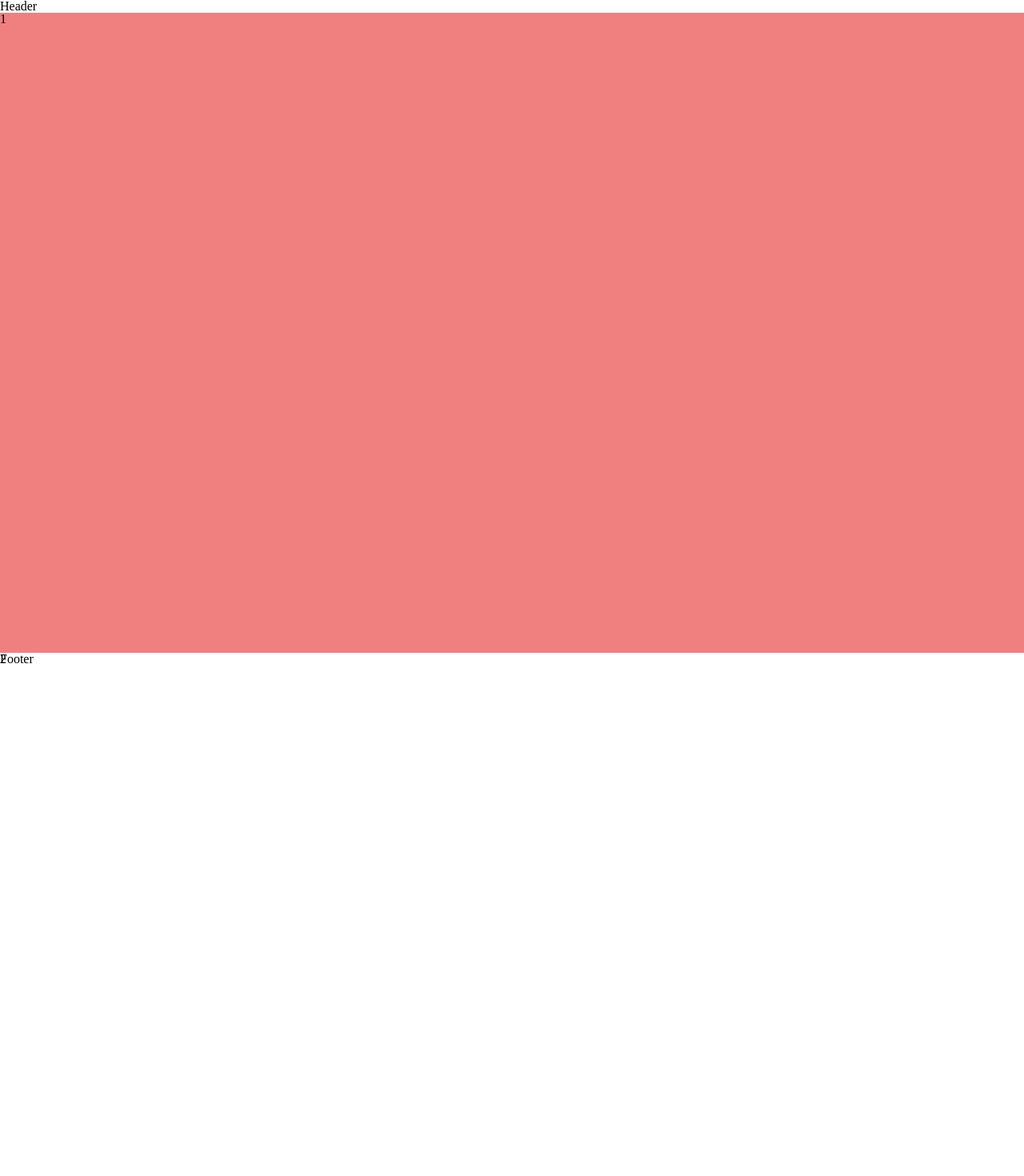
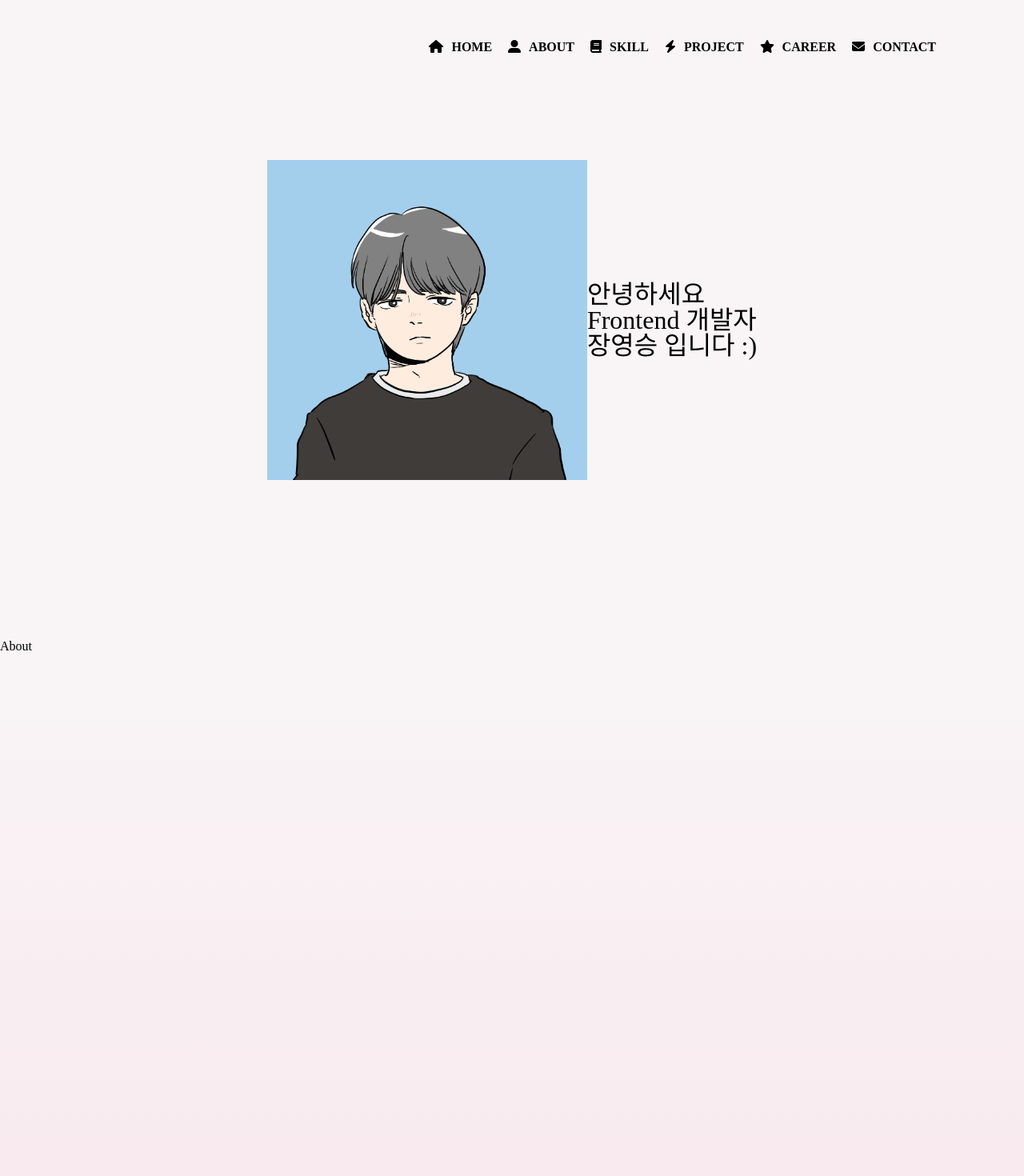
Before and after one commit to YoungSeungJang/portfolioWeb, a React (Create React App) app: page / in a window 1280 px wide. Shown: the top 1470 px of the page at 80% size. Built offline with nearby package versions, Linux system fonts and the light colour scheme; a web font is replaced by a local one.

Commit message:
:sparkles:Feat: 메뉴바
메뉴클릭시 해당부분으로 보여지도록

```diff
--- /dev/null
+++ b/src/pages/home/About/index.js
@@ -0,0 +1,21 @@
+import styled from 'styled-components';
+import { sliderContent } from 'styles/common';
+
+const About = () => {
+	return (
+		<S.Wrapper id="2">
+			<div>About</div>
+		</S.Wrapper>
+	);
+};
+
+export default About;
+
+const Wrapper = styled.div`
+	${sliderContent}
+	background: linear-gradient(#F9F5F6,#F8E8EE);
+`;
+
+const S = {
+	Wrapper,
+};
--- /dev/null
+++ b/src/pages/home/Career/index.js
@@ -0,0 +1,21 @@
+import styled from 'styled-components';
+import { sliderContent } from 'styles/common';
+
+const Career = () => {
+	return (
+		<S.Wrapper id="5">
+			<div>Career</div>
+		</S.Wrapper>
+	);
+};
+
+export default Career;
+
+const Wrapper = styled.div`
+	${sliderContent}
+	background: linear-gradient(#f2bed1,#fdcedf);
+`;
+
+const S = {
+	Wrapper,
+};
--- /dev/null
+++ b/src/pages/home/Contact/index.js
@@ -0,0 +1,21 @@
+import styled from 'styled-components';
+import { sliderContent } from 'styles/common';
+
+const Contact = () => {
+	return (
+		<S.Wrapper id="6">
+			<div>Contact</div>
+		</S.Wrapper>
+	);
+};
+
+export default Contact;
+
+const Wrapper = styled.div`
+	${sliderContent}
+	background: linear-gradient(#fdcedf,#F8E8EE);
+`;
+
+const S = {
+	Wrapper,
+};
--- /dev/null
+++ b/src/pages/home/Introduce/index.js
@@ -0,0 +1,32 @@
+import styled from 'styled-components';
+import { flexAllCenter, sliderContent } from 'styles/common';
+
+const Introduce = () => {
+	return (
+		<S.Wrapper id="1">
+			<img src="/profile.png" width={400} />
+			<S.Intro>
+				<div>안녕하세요</div>
+				<div>Frontend 개발자</div>
+				<div>장영승 입니다 :)</div>
+			</S.Intro>
+		</S.Wrapper>
+	);
+};
+
+export default Introduce;
+
+const Wrapper = styled.div`
+	${sliderContent}
+	background-color: #F9F5F6;
+	${flexAllCenter}
+`;
+
+const Intro = styled.div`
+	font-size: 2rem;
+`;
+
+const S = {
+	Wrapper,
+	Intro,
+};
--- /dev/null
+++ b/src/pages/home/Project/index.js
@@ -0,0 +1,21 @@
+import styled from 'styled-components';
+import { sliderContent } from 'styles/common';
+
+const Project = () => {
+	return (
+		<S.Wrapper id="4">
+			<div>Project</div>
+		</S.Wrapper>
+	);
+};
+
+export default Project;
+
+const Wrapper = styled.div`
+	${sliderContent};
+	background: linear-gradient(#fdcedf, #f2bed1);
+`;
+
+const S = {
+	Wrapper,
+};
--- /dev/null
+++ b/src/pages/home/Sidebar/index.js
@@ -0,0 +1,137 @@
+import {
+	faBolt,
+	faBook,
+	faEnvelope,
+	faHouse,
+	faStar,
+	faUserAlt,
+} from '@fortawesome/free-solid-svg-icons';
+import { FontAwesomeIcon } from '@fortawesome/react-fontawesome';
+import { useState } from 'react';
+import { Link } from 'react-scroll';
+import styled from 'styled-components';
+import { flexAllCenter } from 'styles/common';
+
+const menu = [
+	{
+		text: 'HOME',
+		shape: <FontAwesomeIcon icon={faHouse} style={{ marginRight: '10px' }} />,
+	},
+	{
+		text: 'ABOUT',
+		shape: <FontAwesomeIcon icon={faUserAlt} style={{ marginRight: '10px' }} />,
+	},
+	{
+		text: 'SKILL',
+		shape: <FontAwesomeIcon icon={faBolt} style={{ marginRight: '10px' }} />,
+	},
+	{
+		text: 'PROJECT',
+		shape: <FontAwesomeIcon icon={faBolt} style={{ marginRight: '10px' }} />,
+	},
+	{
+		text: 'CAREER',
+		shape: <FontAwesomeIcon icon={faStar} style={{ marginRight: '10px' }} />,
+	},
+	{
+		text: 'CONTACT',
+		shape: (
+			<FontAwesomeIcon icon={faEnvelope} style={{ marginRight: '10px' }} />
+		),
+	},
+];
+
+const SideBar = () => {
+	const [selectMenu, setSelectMenu] = useState('HOME');
+	return (
+		<>
+			<S.Wrapper>
+				<S.StyledLink
+					onClick={() => {
+						setSelectMenu('HOME');
+					}}
+					to="1"
+					smooth="true"
+					duration={750}
+				>
+					<FontAwesomeIcon icon={faHouse} style={{ marginRight: '10px' }} />
+					HOME
+				</S.StyledLink>
+				<S.StyledLink
+					onClick={() => {
+						setSelectMenu('ABOUT');
+					}}
+					to="2"
+					smooth="true"
+					duration={750}
+				>
+					<FontAwesomeIcon icon={faUserAlt} style={{ marginRight: '10px' }} />
+					ABOUT
+				</S.StyledLink>
+				<S.StyledLink
+					onClick={() => {
+						setSelectMenu('SKILL');
+					}}
+					to="3"
+					smooth="true"
+					duration={750}
+				>
+					<FontAwesomeIcon icon={faBook} style={{ marginRight: '10px' }} />
+					SKILL
+				</S.StyledLink>
+				<S.StyledLink
+					onClick={() => {
+						setSelectMenu('PROJECT');
+					}}
+					to="4"
+					smooth="true"
+					duration={750}
+				>
+					<FontAwesomeIcon icon={faBolt} style={{ marginRight: '10px' }} />
+					PROJECT
+				</S.StyledLink>
+				<S.StyledLink to="5" smooth="true" duration={750}>
+					<FontAwesomeIcon
+						onClick={() => {
+							setSelectMenu('CAREER');
+						}}
+						icon={faStar}
+						style={{ marginRight: '10px' }}
+					/>
+					CAREER
+				</S.StyledLink>
+				<S.StyledLink
+					onClick={() => {
+						setSelectMenu('CONTACT');
+					}}
+					to="6"
+					smooth="true"
+					duration={750}
+				>
+					<FontAwesomeIcon icon={faEnvelope} style={{ marginRight: '10px' }} />
+					CONTACT
+				</S.StyledLink>
+			</S.Wrapper>
+		</>
+	);
+};
+
+export default SideBar;
+
+const Wrapper = styled.div`
+	position: fixed;
+	right: 100px;
+	top: 50px;
+	${flexAllCenter}
+`;
+
+const StyledLink = styled(Link)`
+	font-weight: bold;
+	margin: 0 10px;
+	cursor: pointer;
+`;
+
+const S = {
+	Wrapper,
+	StyledLink,
+};
--- /dev/null
+++ b/src/pages/home/Skill/index.js
@@ -0,0 +1,21 @@
+import styled from 'styled-components';
+import { sliderContent } from 'styles/common';
+
+const Skill = () => {
+	return (
+		<S.Wrapper id="3">
+			<div>Skill</div>
+		</S.Wrapper>
+	);
+};
+
+export default Skill;
+
+const Wrapper = styled.div`
+	${sliderContent}
+	background:linear-gradient(#F8E8EE,#FDCEDF)
+`;
+
+const S = {
+	Wrapper,
+};
--- a/src/pages/home/index.js
+++ b/src/pages/home/index.js
@@ -1,18 +1,34 @@
 import styled from 'styled-components';
+import SideBar from './Sidebar';
+import Introduce from './Introduce';
+import About from './About';
+import Skill from './Skill';
+import Project from './Project';
+import Career from './Career';
+import Contact from './Contact';
 
 const HomePage = () => {
+	const wholePage = window.addEventListener('wheel', e => {
+		console.log(e.deltaY);
+	});
+
+	window.addEventListener('resize', () => {
+		// setWindowSize(window.innerHeight);
+		console.log(1);
+	});
+
 	return (
-		<S.Wrapper>
-			<S.Slider>
-				<S.First>1</S.First>
-			</S.Slider>
-			<S.Slider>
-				<div>2</div>
-			</S.Slider>
-			<S.Slider>
-				<div>3</div>
-			</S.Slider>
-		</S.Wrapper>
+		<>
+			<SideBar />
+			<S.Wrapper>
+				<Introduce />
+				<About />
+				<Skill />
+				<Project />
+				<Career />
+				<Contact />
+			</S.Wrapper>
+		</>
 	);
 };
 
@@ -20,20 +36,9 @@ export default HomePage;
 
 const Wrapper = styled.div`
 	width: 100%;
-	height: 100vh;
-`;
-
-const Slider = styled.div`
-	width: 100%;
-	height: 100vh;
-`;
-
-const First = styled(Slider)`
-	background-color: lightcoral;
+	/* height: 100vh; */
 `;
 
 const S = {
 	Wrapper,
-	Slider,
-	First,
 };
--- a/src/styles/common.js
+++ b/src/styles/common.js
@@ -0,0 +1,12 @@
+import { css } from 'styled-components';
+
+export const sliderContent = css`
+	width: 100%;
+	height: 100vh;
+`;
+
+export const flexAllCenter = css`
+	display: flex;
+	align-items: center;
+	justify-content: center;
+`;
```
Also changed, not shown: package.json (+11 -3 lines), src/Routes/routing.js (+11 -8 lines), src/utils/wheelEvent.js (added, +7 -0 lines), public/profile.png (added), 1 other file (tests, documents, lock files or other folders).
